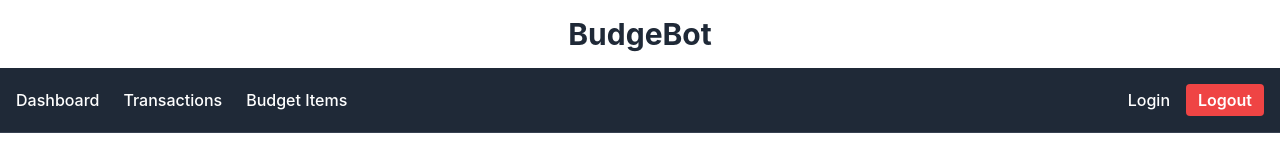
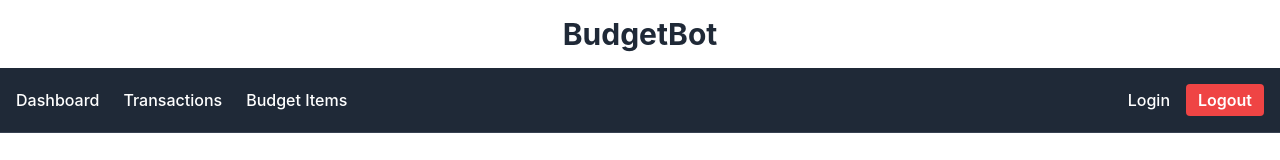
Before and after one commit to chwebb02/budget-bot, a React (Create React App) app: page /login in a window 1280 px wide. Shown: the top 160 px of the page. Built offline with nearby package versions, Linux system fonts and the light colour scheme.

Commit message:
Forgot to add this.

```diff
--- a/src/components/header.jsx
+++ b/src/components/header.jsx
@@ -4,7 +4,7 @@
   return (
     <header className="bg-white shadow-md py-4">
       <div className="max-w-screen-xl mx-auto px-4 text-center">
-        <h1 className="text-3xl font-bold text-gray-800">BudgeBot</h1>
+        <h1 className="text-3xl font-bold text-gray-800">BudgetBot</h1>
       </div>
     </header>
   );
```
